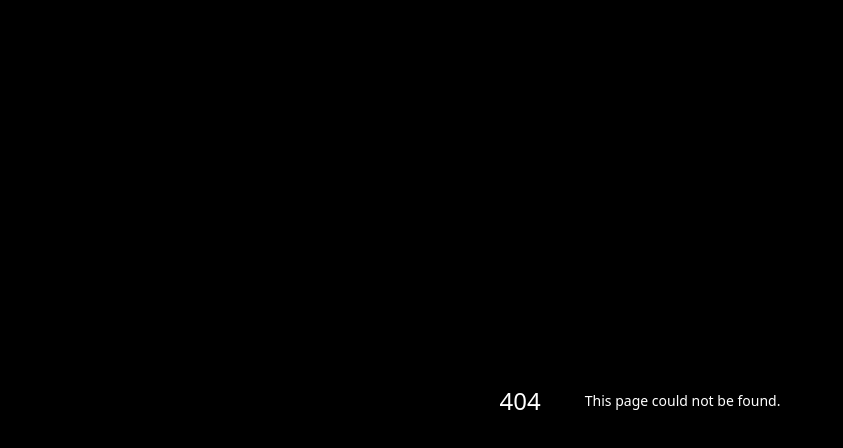
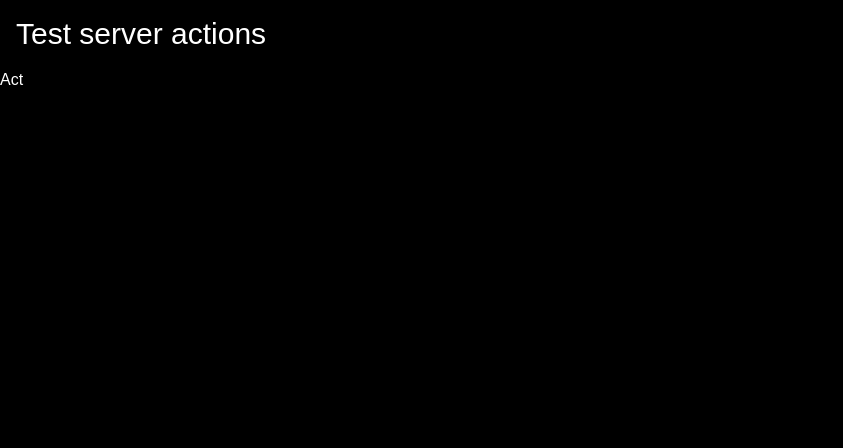
Before and after one commit to satelllte/displacementx, a Next.js app: page /test in a window 1280 px wide. Before the commit this address had no page. Shown: the top 448 px of the page, without its empty margins (0-843 px from the left). Built offline with nearby package versions, Linux system fonts and the light colour scheme; a web font is replaced by a local one.

Commit message:
server action test

```diff
--- /dev/null
+++ b/src/components/pages/ServerActionsTest/ServerActionsTest.tsx
@@ -0,0 +1,23 @@
+export function ServerActionsTest() {
+  const act = async () => {
+    'use server';
+    console.log('act (begin)');
+    await new Promise((resolve) => {
+      setTimeout(resolve, 500);
+    });
+    console.log('act (end)');
+  };
+
+  return (
+    <div className='mx-auto max-w-screen-2xl'>
+      <header className='p-4'>
+        <h1 className='select-none text-2xl sm:text-3xl'>
+          Test server actions
+        </h1>
+      </header>
+      <form action={act}>
+        <button type='submit'>Act</button>
+      </form>
+    </div>
+  );
+}
--- /dev/null
+++ b/src/components/pages/ServerActionsTest/index.ts
@@ -0,0 +1 @@
+export {ServerActionsTest} from './ServerActionsTest';
```
Also changed, not shown: src/app/test/page.tsx (added, +2 -0 lines).
